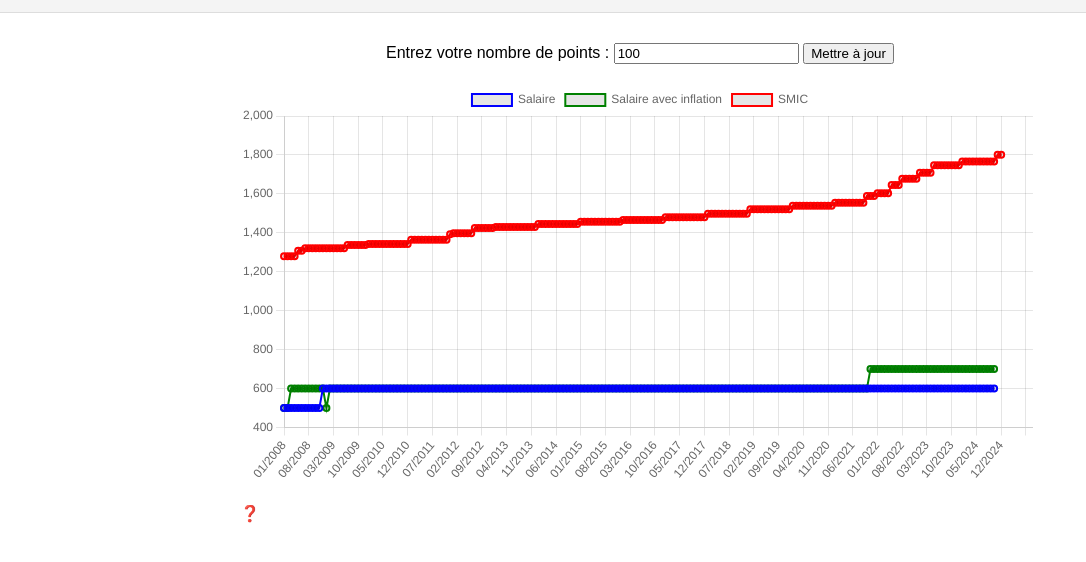
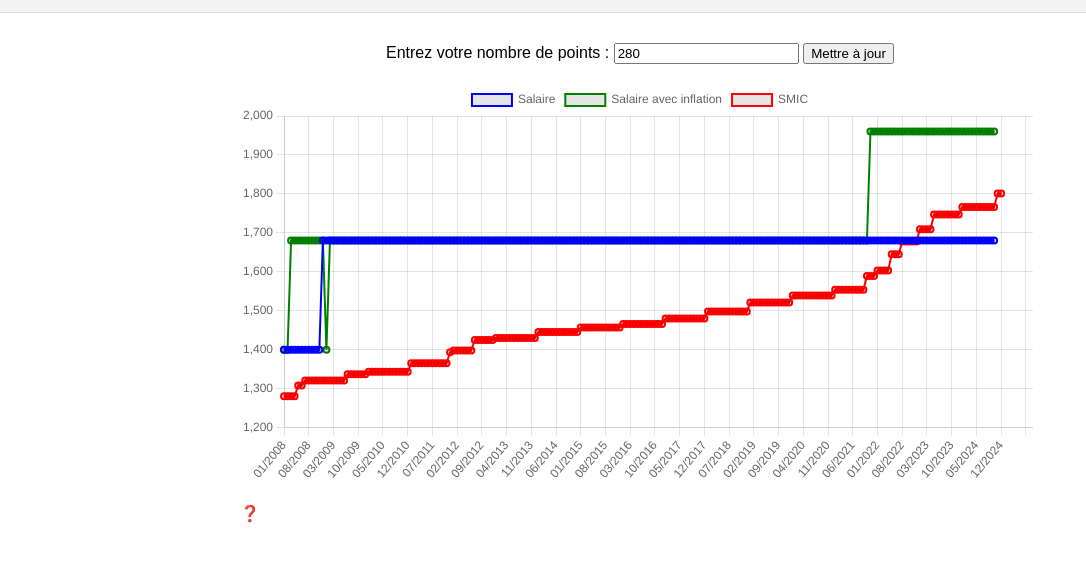
Before and after one commit to PointChambre/pointchambre.github.io, a plain HTML site: page index.html in a window 1280 px wide. Shown: the part 68-630 px from the top of the page, without its empty margins (0-1086 px from the left). Drawn offline with nearby package versions, Linux system fonts and the light colour scheme.

Commit message:
update index.html

```diff
--- a/index.html
+++ b/index.html
@@ -82,7 +82,7 @@
     <div class="container">
         <div class="form-section">
             <label for="points">Entrez votre nombre de points :</label>
-            <input type="number" id="points" value="100">
+            <input type="number" id="points" value="280">
             <button onclick="updateChart()">Mettre à jour</button>
         </div>
         <div>
@@ -137,6 +137,7 @@
                             data: valeur_point,
                             borderColor: 'blue',
                             borderWidth: 2,
+							pointStyle: 'false',
                             fill: false
                         },
                         {
@@ -144,6 +145,7 @@
                             data: valeur_inflation,
                             borderColor: 'green',
                             borderWidth: 2,
+							pointStyle: 'false',
                             fill: false
                         },
                         {
@@ -151,6 +153,7 @@
                             data: smic,
                             borderColor: 'red',
                             borderWidth: 2,
+							pointStyle: 'false',
                             fill: false
                         }
                     ]
```
